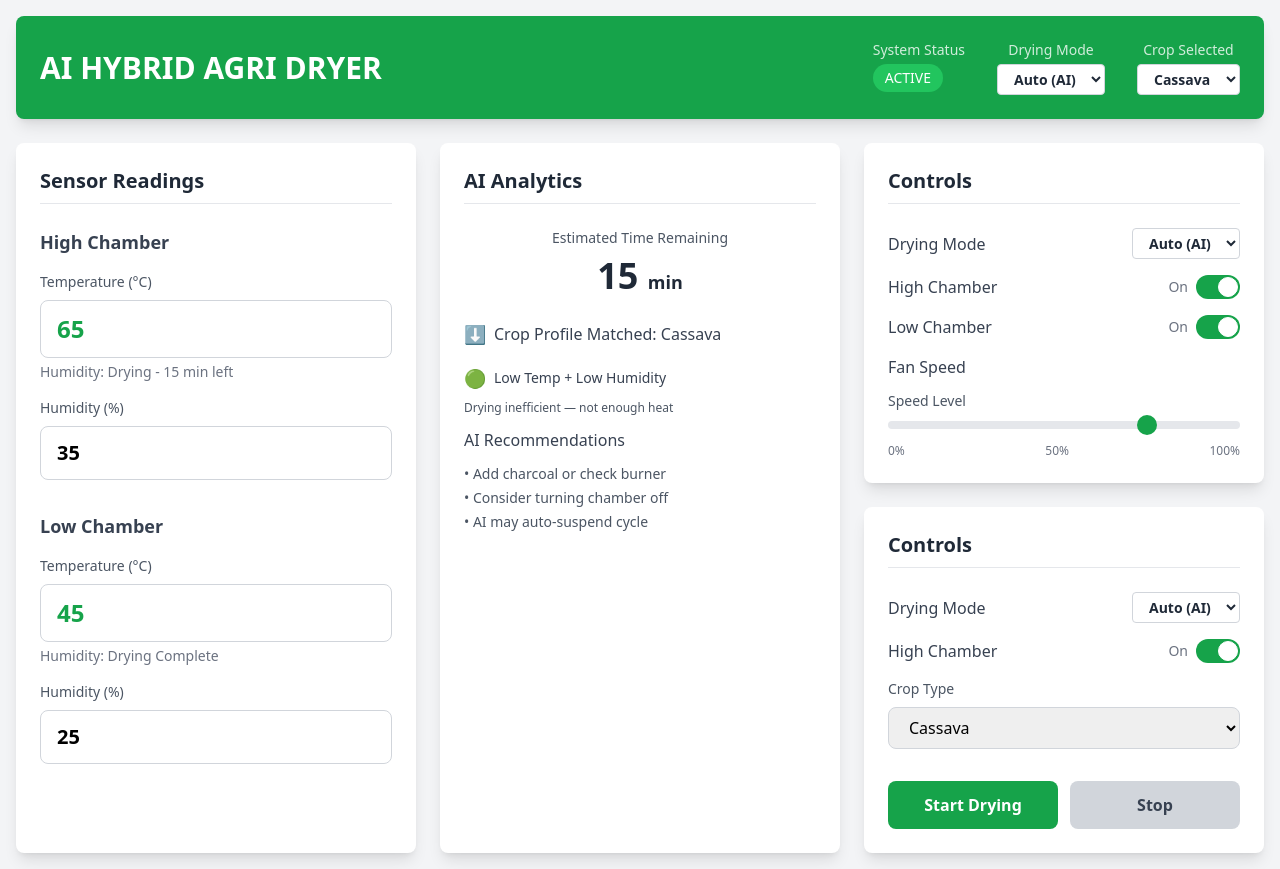
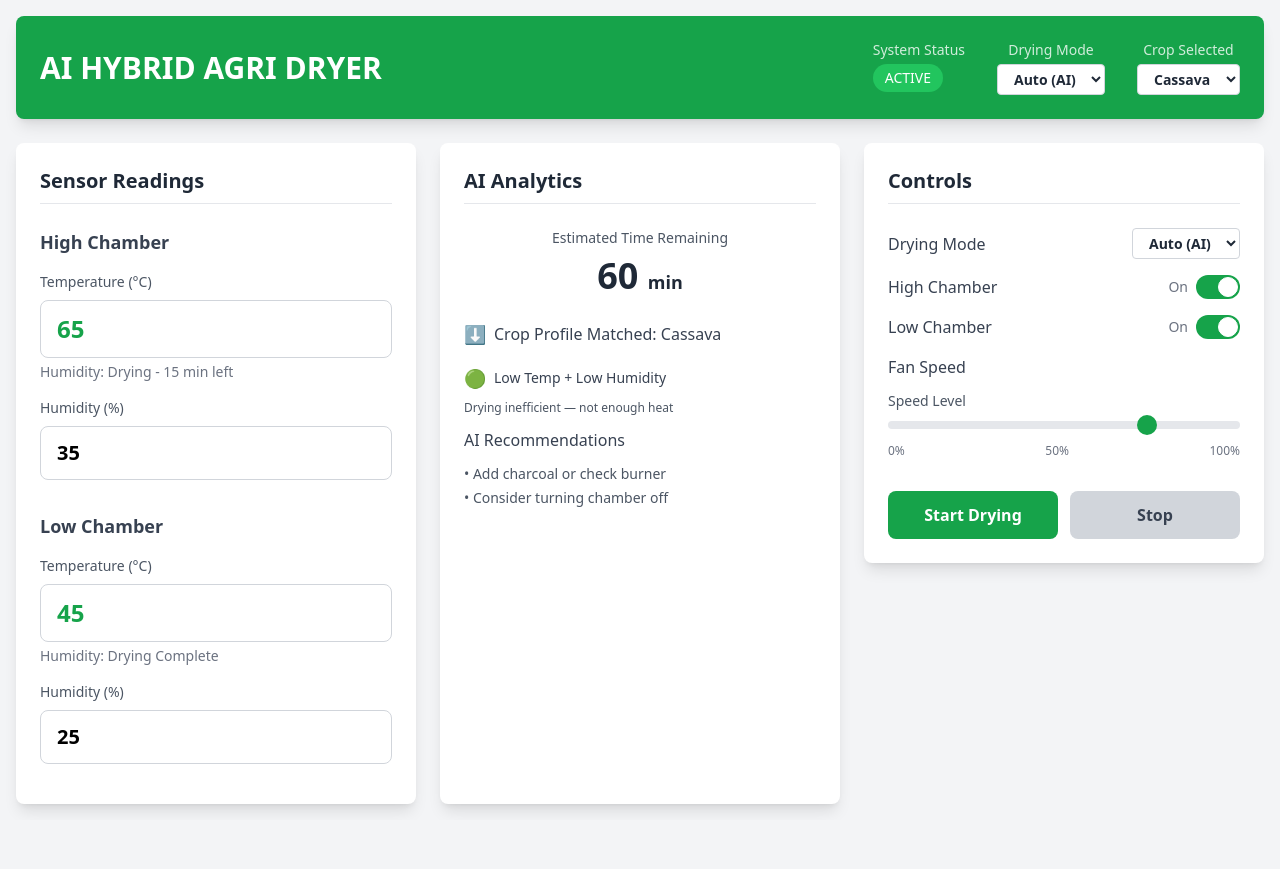
Before and after one commit to rhedwan/Mide, a plain HTML site: page index.html in a window 1280 px wide. After the commit the page ends 820 px from the top, so only its background shows below. Drawn offline with nearby package versions, Linux system fonts and the light colour scheme.

Commit message:
Refactor crop profile display in index.html: added dynamic update for selected crop profile and removed unused controls for a cleaner interface.

```diff
--- a/index.html
+++ b/index.html
@@ -43,7 +43,7 @@
                     </div>
                     <div class="text-center">
                         <div class="text-sm opacity-80">Crop Selected</div>
-                        <select
+                        <select id="headerCropSelect" onchange="updateCropProfile()"
                             class="mt-1 bg-white text-gray-800 px-3 py-1 rounded border border-gray-300 text-sm font-semibold focus:ring-2 focus:ring-green-300">
                             <option selected>Cassava</option>
                             <option>Rice</option>
@@ -120,7 +120,8 @@
 
                     <div class="flex items-center">
                         <span class="text-lg mr-2">⬇️</span>
-                        <span class="text-gray-700">Crop Profile Matched: Cassava</span>
+                        <span class="text-gray-700">Crop Profile Matched: <span
+                                id="selectedCropProfile">Cassava</span></span>
                     </div>
                 </div>
 
@@ -200,48 +201,6 @@
                             </div>
                         </div>
 
-
-                    </div>
-                </div>
-
-                <div class="bg-white rounded-lg shadow-lg p-6">
-                    <h2 class="text-xl font-bold text-gray-800 mb-6 border-b pb-2">Controls</h2>
-
-                    <div class="space-y-4">
-                        <div class="flex items-center justify-between">
-                            <span class="text-gray-700 font-medium">Drying Mode</span>
-                            <select
-                                class="bg-white text-gray-800 px-3 py-1 rounded border border-gray-300 text-sm font-semibold focus:ring-2 focus:ring-green-custom focus:border-green-custom">
-                                <option selected>Auto (AI)</option>
-                                <option>Manual</option>
-                            </select>
-                        </div>
-
-                        <div class="flex items-center justify-between">
-                            <span class="text-gray-700 font-medium">High Chamber</span>
-                            <div class="flex items-center space-x-2">
-                                <span id="highChamberStatus2" class="text-sm text-gray-500">On</span>
-                                <label class="relative inline-flex items-center cursor-pointer">
-                                    <input type="checkbox" id="highChamberToggle2" checked class="sr-only peer"
-                                        onchange="toggleChamber('highChamber2')">
-                                    <div
-                                        class="w-11 h-6 bg-gray-200 peer-focus:outline-none peer-focus:ring-4 peer-focus:ring-green-300 rounded-full peer peer-checked:after:translate-x-full peer-checked:after:border-white after:content-[''] after:absolute after:top-[2px] after:left-[2px] after:bg-white after:border-gray-300 after:border after:rounded-full after:h-5 after:w-5 after:transition-all peer-checked:bg-green-custom">
-                                    </div>
-                                </label>
-                            </div>
-                        </div>
-
-                        <div class="mb-4">
-                            <label class="block text-sm font-medium text-gray-600 mb-2">Crop Type</label>
-                            <select
-                                class="w-full px-4 py-2 border border-gray-300 rounded-lg focus:ring-2 focus:ring-green-custom focus:border-green-custom">
-                                <option selected>Cassava</option>
-                                <option>Rice</option>
-                                <option>Corn</option>
-                                <option>Wheat</option>
-                            </select>
-                        </div>
-
                         <div class="flex space-x-3 pt-4">
                             <button
                                 class="flex-1 bg-green-custom text-white py-3 px-6 rounded-lg font-semibold hover:bg-green-600 transition-colors">
@@ -252,8 +211,11 @@
                                 Stop
                             </button>
                         </div>
+
                     </div>
                 </div>
+
+
             </div>
         </div>
 
@@ -290,9 +252,6 @@
             } else if (chamberId === 'lowChamber1') {
                 toggle = document.getElementById('lowChamberToggle1');
                 status = document.getElementById('lowChamberStatus1');
-            } else if (chamberId === 'highChamber2') {
-                toggle = document.getElementById('highChamberToggle2');
-                status = document.getElementById('highChamberStatus2');
             }
 
             if (toggle && status) {
@@ -324,6 +283,12 @@
             document.getElementById('conditionText').textContent = condition.text;
             document.getElementById('conditionDescription').textContent = condition.description;
 
+            // Update time remaining
+            const timeDisplay = document.querySelector('.text-4xl.font-bold.text-gray-800');
+            if (timeDisplay && condition.timeRemaining > 0) {
+                timeDisplay.innerHTML = `${condition.timeRemaining} <span class="text-lg">min</span>`;
+            }
+
             // Update recommendations
             const recommendationsList = document.getElementById('aiRecommendations');
             recommendationsList.innerHTML = '';
@@ -335,8 +300,8 @@
         }
 
         function determineCondition(temp, humidity) {
-            const isHighTemp = temp >= 180 && temp <= 300;
-            const isLowTemp = temp >= 37 && temp <= 179;
+            const isHighTemp = temp >= 150 && temp <= 300;
+            const isLowTemp = temp >= 37 && temp <= 120;
             const isHighHumidity = humidity >= 60 && humidity <= 100;
             const isLowHumidity = humidity >= 0 && humidity <= 40;
 
@@ -345,10 +310,10 @@
                     icon: '🔴',
                     text: 'High Temp + High Humidity',
                     description: 'Drying in progress, but moisture still high',
+                    timeRemaining: 15,
                     recommendations: [
                         'Increase fan speed',
-                        'Keep extractor fans on max',
-                        'Check desiccant saturation'
+                        'Keep extractor fans on max'
                     ]
                 };
             } else if (isLowTemp && isHighHumidity) {
@@ -356,6 +321,7 @@
                     icon: '🔵',
                     text: 'Low Temp + High Humidity',
                     description: 'Chamber too cold for effective drying',
+                    timeRemaining: 35,
                     recommendations: [
                         'Add more charcoal',
                         'Reduce crop load',
@@ -367,10 +333,10 @@
                     icon: '🟠',
                     text: 'High Temp + Low Humidity',
                     description: 'Drying almost complete',
+                    timeRemaining: 4,
                     recommendations: [
                         'Slow down fan',
-                        'Prepare shutdown',
-                        'Record drying data'
+                        'Prepare shutdown'
                     ]
                 };
             } else if (isLowTemp && isLowHumidity) {
@@ -378,10 +344,10 @@
                     icon: '🟢',
                     text: 'Low Temp + Low Humidity',
                     description: 'Drying inefficient — not enough heat',
+                    timeRemaining: 60,
                     recommendations: [
                         'Add charcoal or check burner',
-                        'Consider turning chamber off',
-                        'AI may auto-suspend cycle'
+                        'Consider turning chamber off'
                     ]
                 };
             } else {
@@ -390,6 +356,7 @@
                     icon: '⚪',
                     text: 'Undefined Condition',
                     description: 'Readings outside normal parameters',
+                    timeRemaining: 0,
                     recommendations: [
                         'Check sensor calibration',
                         'Review system settings',
@@ -399,9 +366,19 @@
             }
         }
 
+        function updateCropProfile() {
+            const cropSelect = document.getElementById('headerCropSelect');
+            const cropProfile = document.getElementById('selectedCropProfile');
+
+            if (cropSelect && cropProfile) {
+                cropProfile.textContent = cropSelect.value;
+            }
+        }
+
         // Initialize AI analytics on page load
         document.addEventListener('DOMContentLoaded', function () {
             updateAIAnalytics();
+            updateCropProfile();
         });
     </script>
 </body>
```
